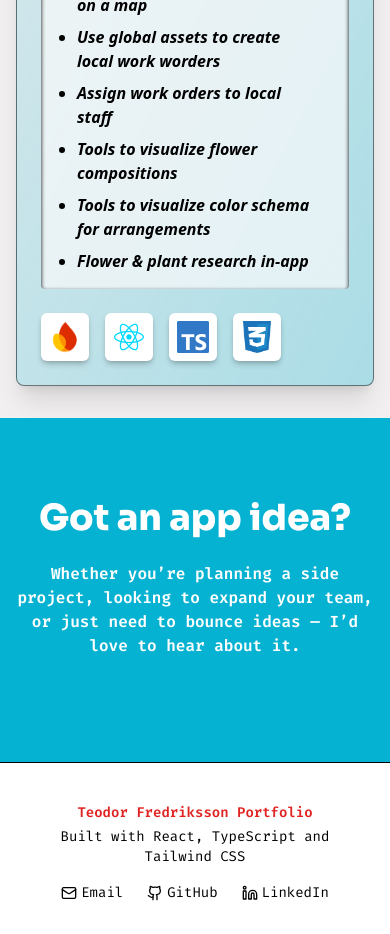
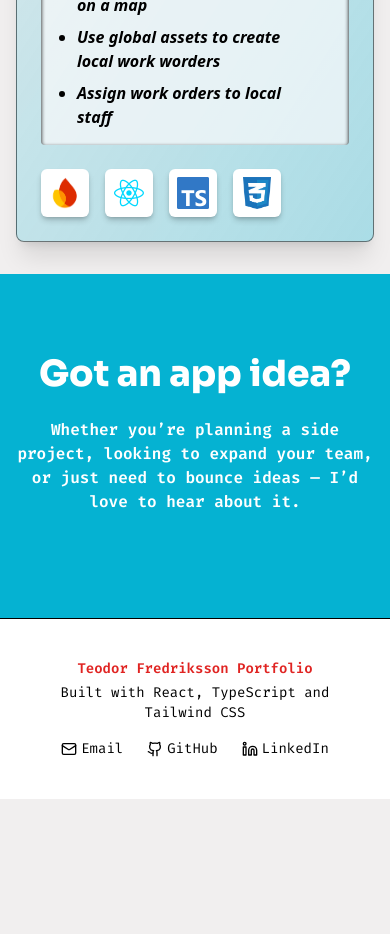
Before and after one commit to TeodorFredriksson95/cv-website-2025, a Next.js app: page /mobiledevelopment in a window 390 px wide. Shown: the part 2840-3774 px from the top of the page. After the commit the page ends 3639 px from the top, so only its background shows below. Built offline with nearby package versions, Linux system fonts and the light colour scheme.

Commit message:
fix: remove redundant list items in AppsAndMobilePage for improved clarity

```diff
--- a/src/app/mobiledevelopment/page.tsx
+++ b/src/app/mobiledevelopment/page.tsx
@@ -270,15 +270,7 @@ export default function AppsAndMobilePage() {
                     <li className="italic font-semibold">Create assets and place them on a map</li>
                     <li className="italic font-semibold">Use global assets to create local work worders</li>
                     <li className="italic font-semibold">Assign work orders to local staff</li>
-                    <li className="italic font-semibold">
-                        Tools to visualize flower compositions
-                    </li>
-                    <li className="italic font-semibold">
-                      Tools to visualize color schema for arrangements
-                    </li>
-                    <li className="italic font-semibold">
-                       Flower & plant research in-app
-                    </li>
+
                   </ul>
                 </div>
 
```
